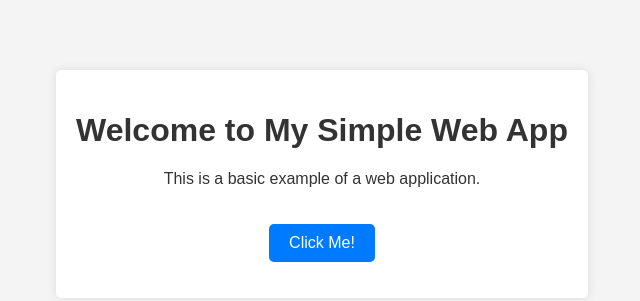
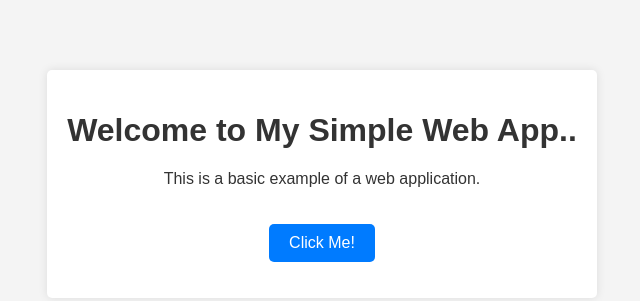
Before and after one commit to Dilip-Devopos/web-app, a plain HTML site: page index.html in a window 1280 px wide. Shown: the part 216-517 px from the top of the page, without its empty margins (318-958 px from the left). Drawn offline with Linux system fonts and the light colour scheme.

Commit message:
add the file content

```diff
--- a/index.html
+++ b/index.html
@@ -8,7 +8,7 @@
 </head>
 <body>
     <div class="container">
-        <h1>Welcome to My Simple Web App</h1>
+        <h1>Welcome to My Simple Web App..</h1>
         <p>This is a basic example of a web application.</p>
         <button id="clickButton">Click Me!</button>
         <p id="responseMessage"></p>
```
